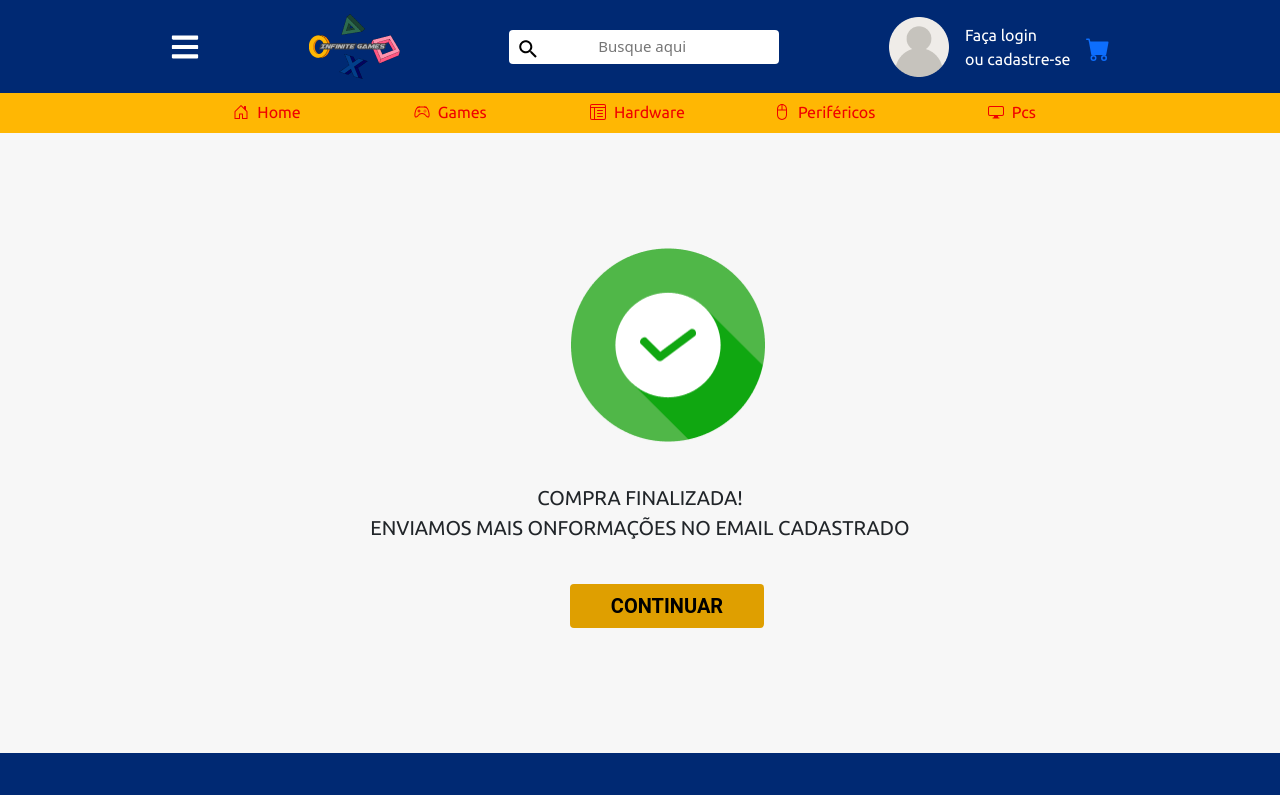
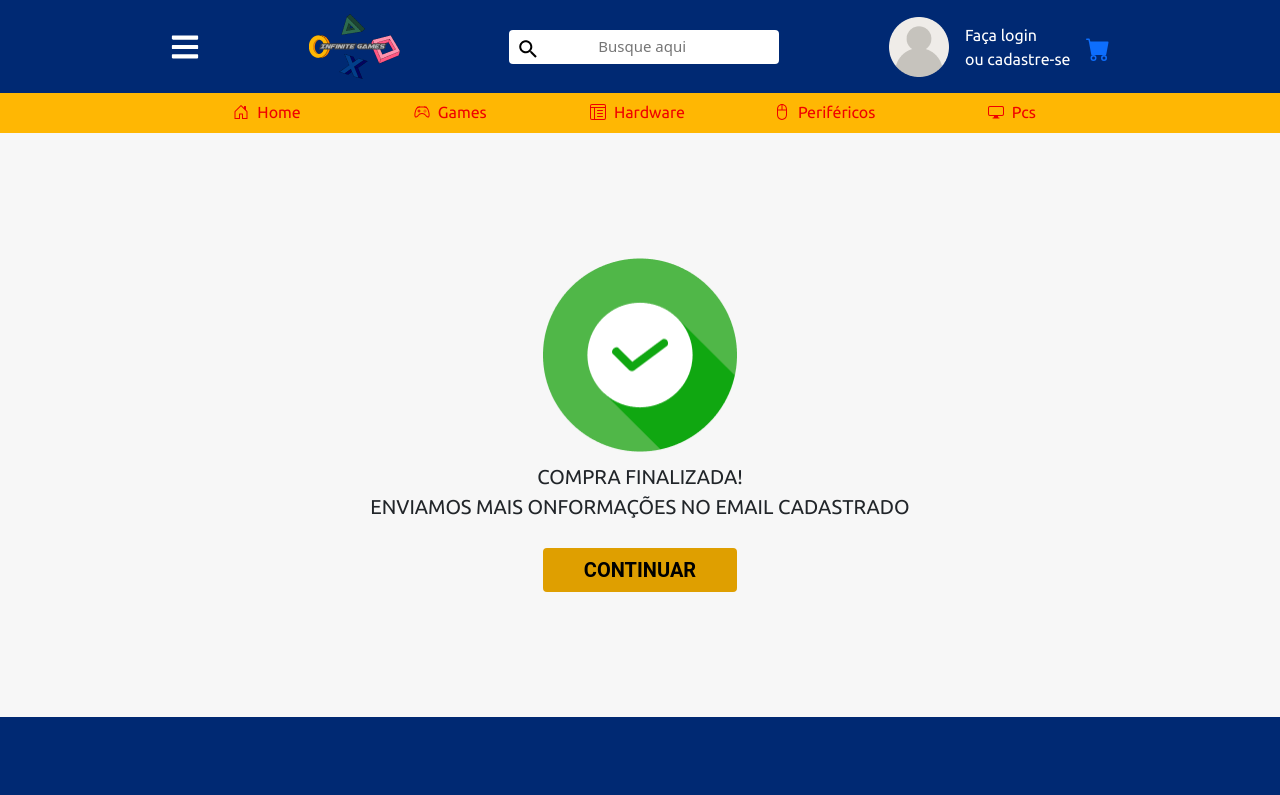
Before and after one commit to Nalanda-Dias/ProjetoTCC, a React (Create React App) app: page /confcompra in a window 1280 px wide. Shown: the top 795 px of the page. Built offline with nearby package versions, Linux system fonts and the light colour scheme.

Commit message:
Fix Confimação

```diff
--- a/src/Screens/Confirmacao/index.jsx
+++ b/src/Screens/Confirmacao/index.jsx
@@ -7,10 +7,10 @@ const confcompra = () => {
     return (
 
         <>
-        <div>
-        <img src={img1} className="Check" />
-        <p className='legendaCompra'>COMPRA FINALIZADA! <br/> ENVIAMOS MAIS ONFORMAÇÕES NO EMAIL CADASTRADO</p>
-        <button className='button11'>CONTINUAR</button>
+        <div className="containerConf">
+            <img src={img1} className="Check" />
+            <p className='legendaCompra'>COMPRA FINALIZADA! <br/> ENVIAMOS MAIS ONFORMAÇÕES NO EMAIL CADASTRADO</p>
+            <button className='button11'>CONTINUAR</button>
         </div>
         </>
     )
--- a/src/Screens/Confirmacao/style.css
+++ b/src/Screens/Confirmacao/style.css
@@ -1,8 +1,6 @@
 .Check {
   width: 194px;
   height: 194px;
-    margin-top: 114.5px;
-    margin-left: 571px;
 }
 
 .legendaCompra {
@@ -11,27 +9,35 @@
   font-weight: 400;
   margin-left: 0px;
   text-align: center;
-    margin-top: 41px;
 }
 
 .button11 {
-
   width: 194px;
   height: 44px;
   border-radius: 4px;
   color: black;
-    border: 2px solid #DF9F00;
-    background-color: #DF9F00;
+  border: 2px solid #df9f00;
+  background-color: #df9f00;
   font-family: Roboto;
   font-size: 20px;
   font-weight: 700;
-    margin-left: 570px;
-    margin-top: 25px;
 }
 
-.button11:hover
-{
-    color: #DF9F00;
+.button11:hover {
+  color: #df9f00;
   background-color: transparent;
-    border: 3px solid #DF9F00;
+  border: 3px solid #df9f00;
 }
+
+.containerConf {
+  width: 941px;
+  height: auto;
+  margin: auto;
+  display: flex;
+  align-items: center;
+  margin-top: 125px;
+  flex-wrap: wrap;
+  justify-content: center;
+  flex-direction: column;
+  gap: 10px;
+}
--- a/src/Screens/Detalhe/index.jsx
+++ b/src/Screens/Detalhe/index.jsx
@@ -34,7 +34,7 @@ const Detalhe = () => {
       userId: 0,
       quantidade: 1,
       valorUnidade: parseInt(Produto.preco)
-    }).catch(notifyError("Erro ao adicionar produto"));
+    })
     console.log("Log - Req Add Prod Carrinho", request)
     navigate("/carrinho");
   }
```
Lines whose indentation alone changed are shown as unchanged.
